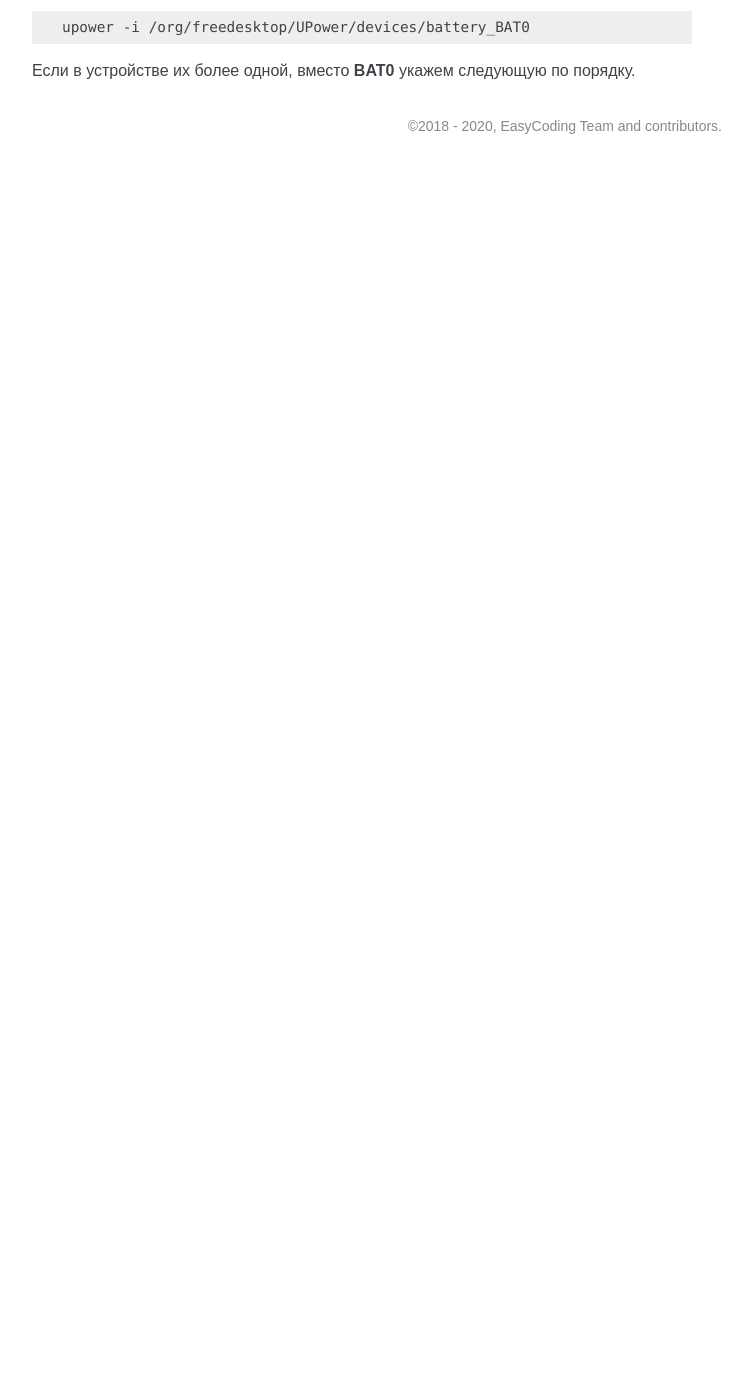
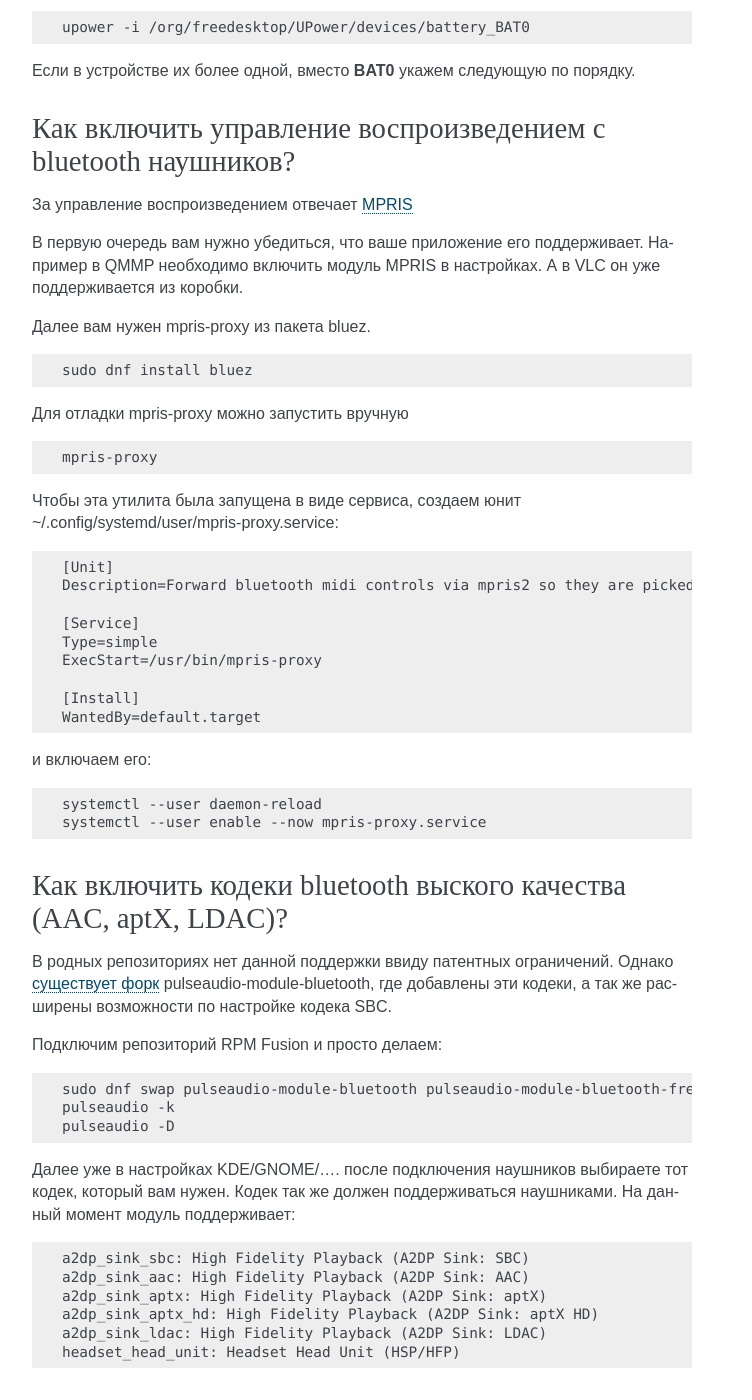
Before and after one commit to RussianFedora/FAQ, a Sphinx documentation site: the page built from source/hardware.rst, in a window 1280 px wide and 1400 px high, scrolled down 24497 px. Shown: the whole window, without its empty margins (388-1140 px from the left). Built offline with Sphinx 7.4.7, drawn with Linux system fonts in a browser that asks for light colours; comment, search, counter and statistics services are not loaded; before the commit the page ends 24661 px from its top, so only the background shows below that; some of the changed text lies outside the part shown.

Commit message:
Added questions about MPRIS and enabling AAC/AptX/LDAC support. (#66)

```diff
--- a/source/hardware.rst
+++ b/source/hardware.rst
@@ -1364,3 +1364,74 @@
     upower -i /org/freedesktop/UPower/devices/battery_BAT0
 
 Если в устройстве их более одной, вместо **BAT0** укажем следующую по порядку.
+
+.. index:: bluetooth, mpris, multimedia, remote control
+.. _enable-mpris:
+
+Как включить управление воспроизведением с bluetooth наушников?
+===================================================================
+
+За управление воспроизведением отвечает `MPRIS <https://ru.wikipedia.org/wiki/MPRIS>`__
+
+В первую очередь вам нужно убедиться, что ваше приложение его поддерживает. Например в QMMP необходимо включить модуль MPRIS в настройках. А в VLC он уже поддерживается из коробки.
+
+Далее вам нужен mpris-proxy из пакета bluez.
+
+.. code-block:: text
+
+    sudo dnf install bluez
+
+Для отладки mpris-proxy можно запустить вручную
+
+.. code-block:: text
+
+    mpris-proxy
+
+Чтобы эта утилита была запущена в виде сервиса, создаем юнит ~/.config/systemd/user/mpris-proxy.service:
+
+.. code-block:: text
+
+    [Unit]
+    Description=Forward bluetooth midi controls via mpris2 so they are picked up by supporting media players
+
+    [Service]
+    Type=simple
+    ExecStart=/usr/bin/mpris-proxy
+
+    [Install]
+    WantedBy=default.target
+
+и включаем его:
+
+.. code-block:: text
+
+    systemctl --user daemon-reload
+    systemctl --user enable --now mpris-proxy.service
+
+
+.. index:: bluetooth, hd-audio, aac, aptx, ldac, sbc
+.. _enable-hd-audio:
+
+Как включить кодеки bluetooth выского качества (AAC, aptX, LDAC)?
+=====================================================================
+
+В родных репозиториях нет данной поддержки ввиду патентных ограничений. Однако `существует форк <https://github.com/EHfive/pulseaudio-modules-bt>`__ pulseaudio-module-bluetooth, где добавлены эти кодеки, а так же расширены возможности по настройке кодека SBC.
+
+Подключим репозиторий RPM Fusion и просто делаем:
+
+.. code-block:: text
+
+    sudo dnf swap pulseaudio-module-bluetooth pulseaudio-module-bluetooth-freeworld
+    pulseaudio -k
+    pulseaudio -D
+
+Далее уже в настройках KDE/GNOME/.... после подключения наушников выбираете тот кодек, который вам нужен. Кодек так же должен поддерживаться наушниками. На данный момент модуль поддерживает:
+
+.. code-block:: text
+
+    a2dp_sink_sbc: High Fidelity Playback (A2DP Sink: SBC)
+    a2dp_sink_aac: High Fidelity Playback (A2DP Sink: AAC)
+    a2dp_sink_aptx: High Fidelity Playback (A2DP Sink: aptX)
+    a2dp_sink_aptx_hd: High Fidelity Playback (A2DP Sink: aptX HD)
+    a2dp_sink_ldac: High Fidelity Playback (A2DP Sink: LDAC)
+    headset_head_unit: Headset Head Unit (HSP/HFP)
```
